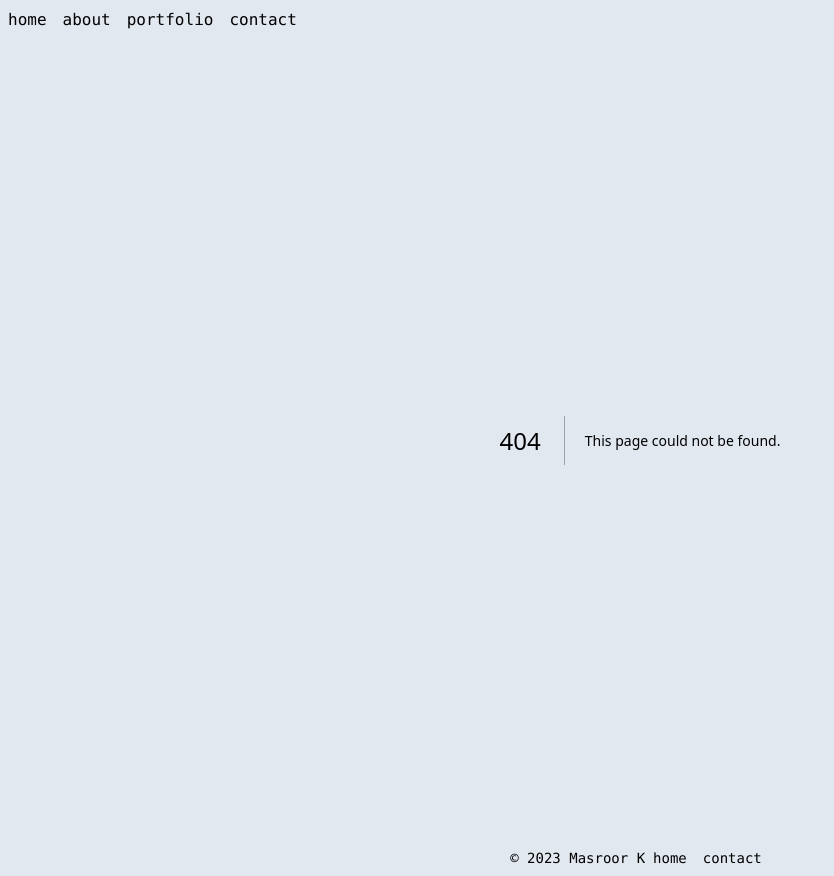
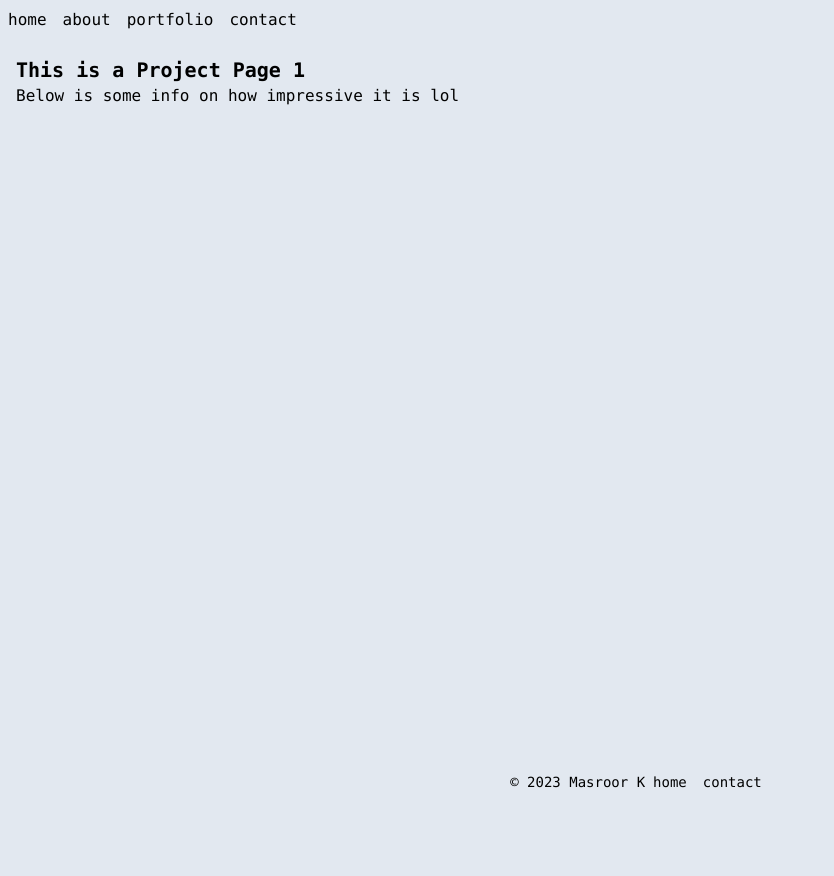
Before and after one commit to masroor47/next-personal-website, a Next.js app: page /project/1 in a window 1280 px wide. Before the commit this address had no page. Shown: the whole page, without its empty margins (0-834 px from the left). After the commit the page ends 800 px from the top, so only its background shows below. Built offline with nearby package versions, Linux system fonts and the light colour scheme.

Commit message:
create single project page with dynamic route

```diff
--- /dev/null
+++ b/app/project/[slug]/page.tsx
@@ -0,0 +1,24 @@
+import Image from 'next/image'
+import { Inter } from '@next/font/google'
+
+const inter = Inter({ subsets: ['latin'] })
+
+
+// export async function getSlug(params: any) {
+//   const slug = params.slug;
+//   return slug;
+// }
+
+export default async function SingleProject({ params }: any) {
+
+  // const slug = await fetchData(params);
+
+  return (
+    <main>
+      <div className='p-4'>
+        <h1 className='text-xl font-semibold'>This is a Project Page { params.slug }</h1>
+        <p>Below is some info on how impressive it is lol</p>
+      </div>
+    </main>
+  )
+}
```
